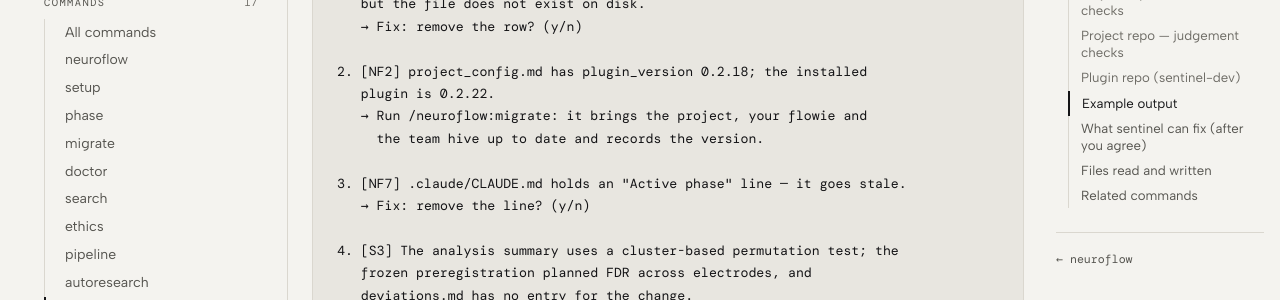
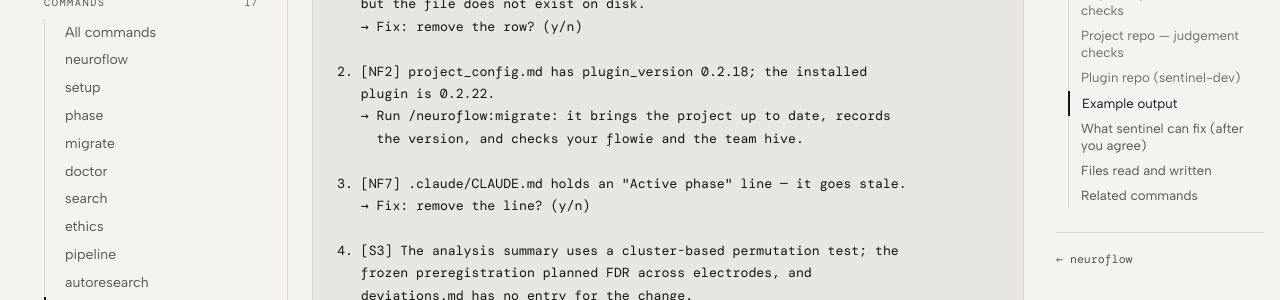
Before and after one commit to stanislavjiricek/neuroflow, an MkDocs documentation site: the page built from docs/commands/sentinel.md, in a window 1280 px wide and 900 px high, scrolled down 3044 px. Shown: the part 153-453 px from the top of the window. Built offline with MkDocs 1.6.1 and Material for MkDocs 9.7.7, drawn with Linux system fonts in a browser that asks for light colours; some web fonts are replaced; comment, search, counter and statistics services are not loaded.

Commit message:
fix(sentinel): say when /migrate records the version, and where the agent finds nf_check
/migrate records plugin_version in its project step and checks the flowie and
the hive afterwards in the same run; nf_check's NF2 fix, the sentinel agent,
its docs page and troubleshooting said it recorded the version after all three
were current. The sentinel agent has no Skill tool, so it now uses the
neuroflow-core base directory /sentinel passes it, and does the checks by
reading the files when none was passed.

Co-Authored-By: Claude Opus 5.5 <noreply@anthropic.com>

```diff
--- a/docs/commands/sentinel.md
+++ b/docs/commands/sentinel.md
@@ -89,8 +89,8 @@ Issues found:
 
 2. [NF2] project_config.md has plugin_version 0.2.18; the installed
    plugin is 0.2.22.
-   → Run /neuroflow:migrate: it brings the project, your flowie and
-     the team hive up to date and records the version.
+   → Run /neuroflow:migrate: it brings the project up to date, records
+     the version, and checks your flowie and the team hive.
 
 3. [NF7] .claude/CLAUDE.md holds an "Active phase" line — it goes stale.
    → Fix: remove the line? (y/n)
```
Also changed, not shown: agents/sentinel.md (+2 -2 lines), docs/troubleshooting.md (+1 -1 lines), 1 other file.
